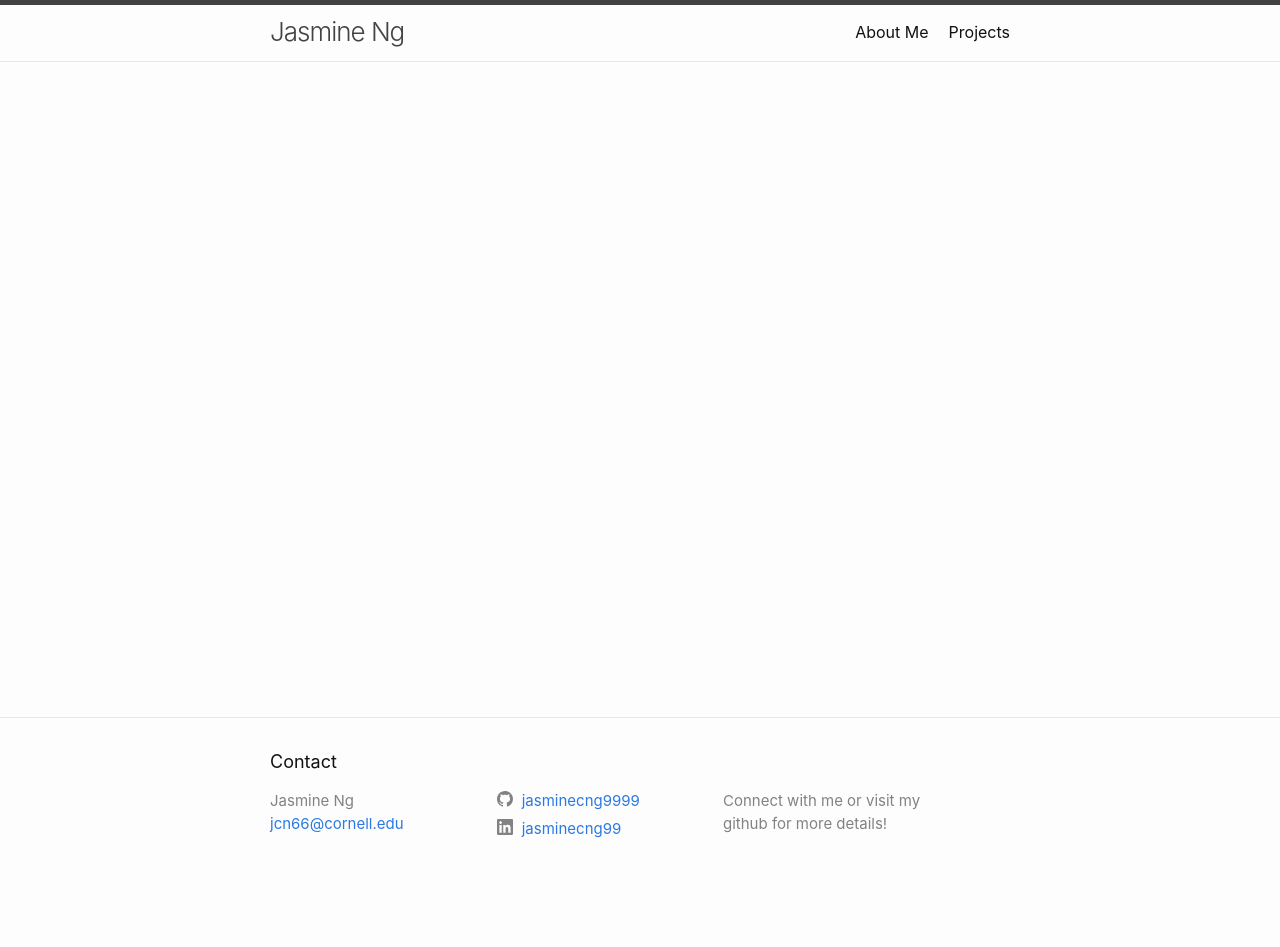
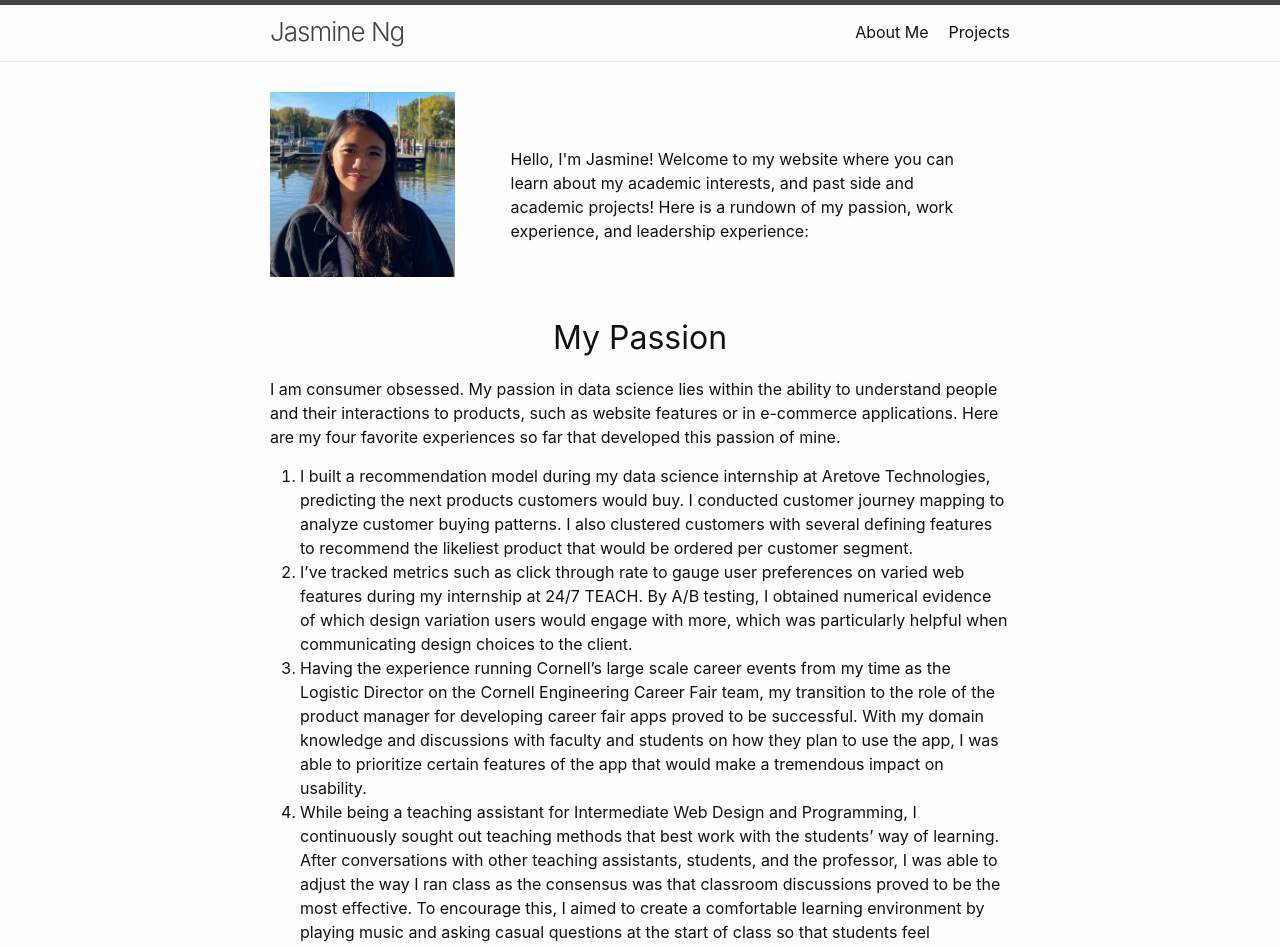
Before and after one commit to jasminecng9999/jasminecng9999.github.io, a Jekyll site: the page built from index.html, in a window 1280 px wide. Shown: the top 947 px of the page. Built offline with Jekyll 4.4.1, drawn with Linux system fonts in a browser that asks for light colours; before the commit the page ends 900 px from its top, so only the background shows below that; some of the changed text lies outside the part shown.

Commit message:
update aboutme

```diff
--- a/_config.yml
+++ b/_config.yml
@@ -25,22 +25,15 @@ description: >- # this means to ignore newlines until "baseurl:"
 baseurl: "" # the subpath of your site, e.g. /blog
 url: "" # the base hostname & protocol for your site, e.g. http://example.com
 # twitter_username: jekyllrb
-author_profile: true
 author: Jasmine Ng
 github_username:  jasminecng9999
 linkedin_username: jasminecng99
-avatar: "images/mypicture.jpg"
 # Build settings
 # Removed minima theme but copied the base files of it and will edit it
 # theme: minima
 plugins:
   - jekyll-feed
 
-sidebar:
-  - title: "Title"
-    image: images/mypicture.jpg
-    image_alt: "image"
-    text: "Some text here."
 
 
 # Exclude from processing.
--- a/_sass/minima/_layout.scss
+++ b/_sass/minima/_layout.scss
@@ -207,8 +207,6 @@
   @include relative-font-size(1.5);
 }
 
-
-
 /**
  * Posts
  */
--- /dev/null
+++ b/index.html
@@ -0,0 +1,79 @@
+---
+# Feel free to add content and custom Front Matter to this file.
+# To modify the layout, see https://jekyllrb.com/docs/themes/#overriding-theme-defaults
+
+layout: default
+title: About Me
+permalink: /
+---
+<style>
+  .row{
+      display:flex;
+      flex-direction: row;
+  }
+  .firsthalfrow{
+    flex-wrap: wrap;
+    width: 25%;
+  }
+  .secondhalfrow{
+    flex-wrap: wrap;
+    width:75%;
+  }
+  .bio{
+    padding: 10%;
+  }
+  .centerthis{
+    text-align: center;
+  }
+</style>
+
+<div class="row">
+    <div class="firsthalfrow">
+    <img src="/assets/images/mypicture.jpg">
+    </div>
+    <div class="secondhalfrow">
+    <p class="bio">Hello, I'm Jasmine! Welcome to my website where you can learn about my academic interests, and past side and academic projects!
+    Here is a rundown of my passion, work experience, and leadership experience:</p>
+    </div>
+</div>
+<div class="centerthis">
+  <h1>My Passion</h1>
+</div>
+<p>I am consumer obsessed. My passion in data science lies within the ability to understand people
+  and their interactions to products, such as website features or in e-commerce applications.
+  Here are my four favorite experiences so far that developed this passion of mine.</p>
+
+<ol type="1">
+  <li>I built a recommendation model during my data science internship at Aretove Technologies,
+    predicting the next products customers would buy. I conducted customer journey mapping to analyze customer
+    buying patterns. I also clustered customers with several defining features to recommend the likeliest product
+    that would be ordered per customer segment.</li>
+
+  <li>I’ve tracked metrics such as click through rate to gauge user preferences on varied web features
+    during my internship at 24/7 TEACH. By A/B testing, I obtained numerical evidence of which design variation
+    users would engage with more, which was particularly helpful when communicating design choices to the client.</li>
+
+  <li>Having the experience running Cornell’s large scale career events from my time as the Logistic Director on the
+    Cornell Engineering Career Fair team, my transition to the role of the product manager for developing career fair
+    apps proved to be successful. With my domain knowledge and discussions with faculty and students on how they
+    plan to use the app, I was able to prioritize certain features of the app that would make a tremendous impact on
+    usability.</li>
+
+  <li>While being a teaching assistant for Intermediate Web Design and Programming, I continuously sought out
+    teaching methods that best work with the students’ way of learning. After conversations with other teaching
+    assistants, students, and the professor, I was able to adjust the way I ran class as the consensus was that
+    classroom discussions proved to be the most effective. To encourage this, I aimed to create a comfortable
+    learning environment by playing music and asking casual questions at the start of class so that students feel
+    comfortable sharing ideas with their peers and with me.</li>
+  </ol>
+
+<p>I am hoping my future experiences will align with my academic interest in utilizing my software skillsets in R,
+  Python, SQL, Web-programming languages, and my knowledge of operations research methods and statistics
+  in the context of consumer experience and e-commerce business applications. Feel free to contact me via email
+  at jcn66@cornell.edu or visit https://github.com/jasminecng9999 to view my work in more detail!</p>
+</p>
+<div class="centerthis">
+  <h1>Resume</h1>
+</div>
+<iframe src="/assets/images/resumeweb.pdf" width="100%" height="500px"></iframe>
+<!-- <a target="_blank" rel="noopener" class="noCrossRef" href="/assets/images/resumeweb.pdf"><button type="button" class="btn btn-default" aria-label="Left Align"><span class="glyphicon glyphicon-download-alt" aria-hidden="true"></span> Download Resume</button></a> -->
--- a/index.markdown
+++ /dev/null
@@ -1,8 +0,0 @@
----
-# Feel free to add content and custom Front Matter to this file.
-# To modify the layout, see https://jekyllrb.com/docs/themes/#overriding-theme-defaults
-
-layout: default
-title: About Me
-permalink: /
----
```
Also changed, not shown: assets/images/mypicture.jpg (renamed from images/mypicture.jpg), 1 other file.
